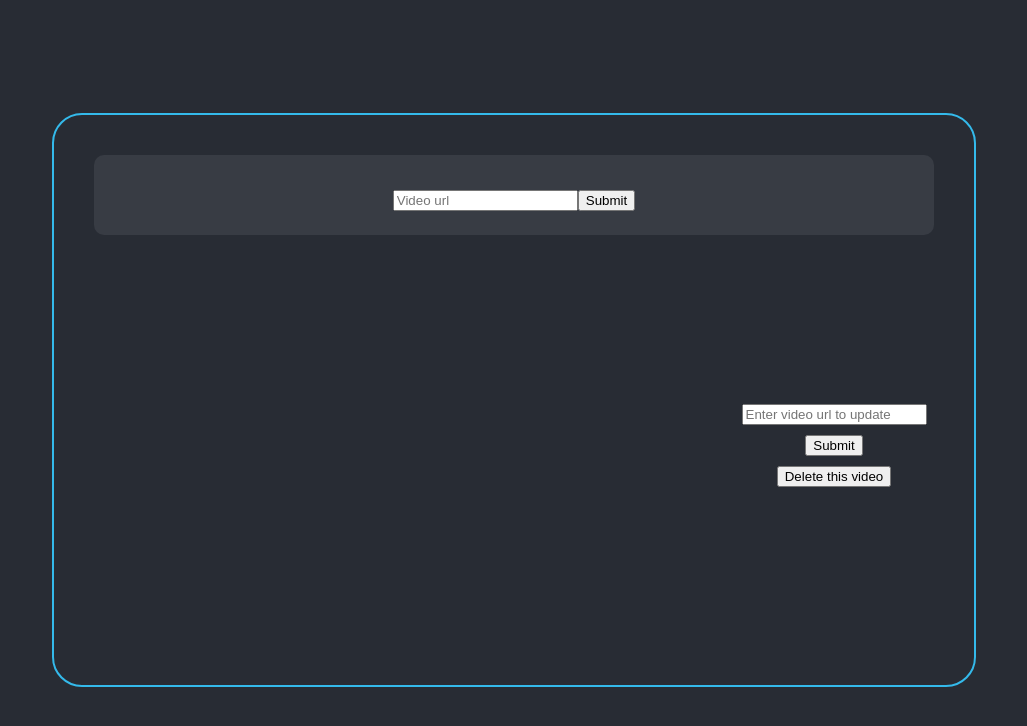
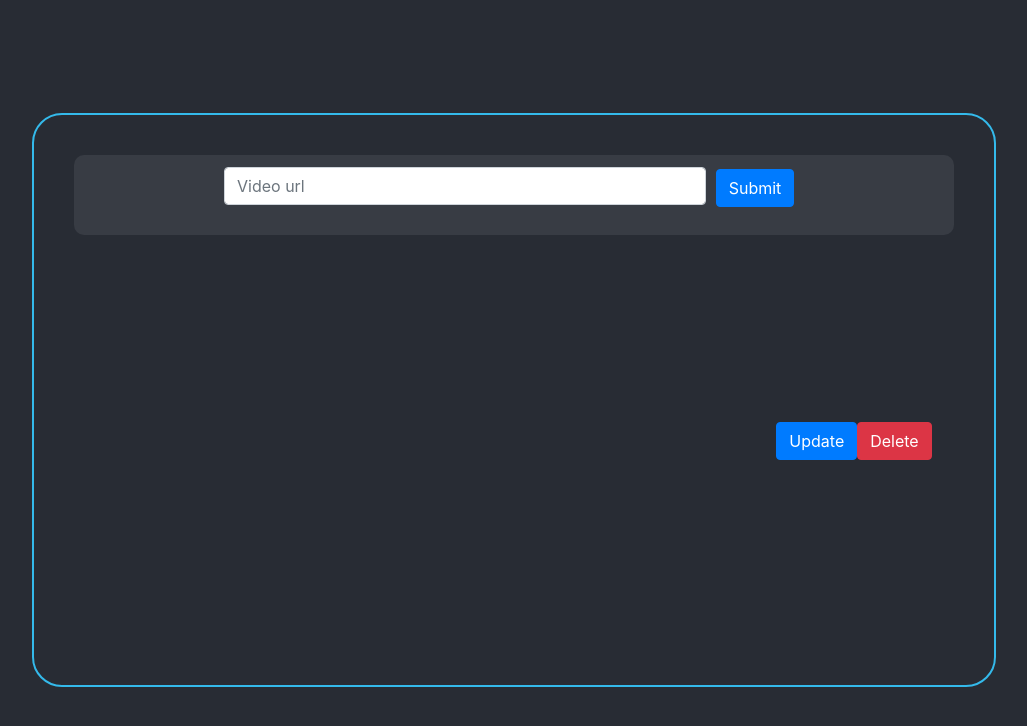
Before and after one commit to lancemahon/react-video-portfolio-practice, a React (Create React App) app: page / in a window 1280 px wide. Both pictures are taken after a click on the button "Add a video". Shown: the top 726 px of the page, without its empty margins (126-1153 px from the left). Built offline with nearby package versions, Linux system fonts and the light colour scheme.

Commit message:
Minor changes, mostly bootstrap-related
Worth noting:
- I changed AddVideoForm to use a bootstrap form, made use of some
row/column positioning
- I made a 40px gap between columns in VideoBox to help de-clutter

```diff
--- a/src/App.js
+++ b/src/App.js
@@ -2,6 +2,7 @@ import React from 'react';
 import './App.css';
 import VideoSection from './components/video-section'
 import {ContextProvider} from './Context'
+import 'bootstrap/dist/css/bootstrap.min.css'
 
 // Have a video component for displaying videos, will send the url in as a prop
 // Have an input_bar component for writing text into and submitting.
--- a/src/components/add-video-form.js
+++ b/src/components/add-video-form.js
@@ -3,15 +3,18 @@ import {Context} from '../Context'
 // import styled from 'styled-components'
 import ReactPlayer from 'react-player'
 import StyledP from './styled-p-tag'
+import Button from 'react-bootstrap/Button'
+import { Grid, Row, Col } from 'react-bootstrap'
 
 import styled from 'styled-components'
+import { Form } from 'react-bootstrap'
 
 const FormWrapper = styled.section`
   background: #383c44;
   min-height: 10vh;
   border-radius: 10px;
   display: grid;
-  grid-template-columns: 200px 1fr 200px;
+  grid-template-columns: 150px 1fr 150px;
 `
 const FormInnards = styled.section`
   border-radius: 10px;
@@ -46,11 +49,23 @@ function AddVideoForm() {
           <div>
             <StyledP active={isWrongUrl}>Please enter a valid url</StyledP>
             <form onSubmit={handleSubmit}>
-              <input type='text' placeholder='Video url' onChange={handleChange} />
-              <input type='submit' value='Submit' />
+              <Form.Group controlId='formAddVideo'>
+                <Form.Row>
+                  <Col sm={10}>
+                    <Form.Control type='input' placeholder='Video url' onChange={handleChange} />
+                  </Col>
+                    {/*<input type='text' placeholder='Video url' onChange={handleChange} />*/}
+                    <Col sm={1}>
+                      <Button variant='primary' type='submit'>
+                        Submit
+                      </Button>
+                    </Col>
+                  </Form.Row>
+                  {/*<input type='submit' value='Submit' />*/}
+              </Form.Group>
             </form>
           </div> :
-          <button onClick={() => wantsToAdd()}>Add a video</button>}
+          <Button variant='primary' onClick={() => wantsToAdd()}>Add a video</Button>}
         </FormInnards>
       </FormWrapper>
     </div>
--- a/src/components/delete-button.js
+++ b/src/components/delete-button.js
@@ -1,13 +1,14 @@
 import React, {useContext} from 'react'
 import {Context} from '../Context'
+import Button from 'react-bootstrap/Button'
 
 function DeleteButton ({id}) {
   const {deleteVideo} = useContext(Context)
 
   return (
-    <button onClick={() => {
+    <Button variant='danger' onClick={() => {
       console.log('Clicked delete button, id is: ' + id)
-      deleteVideo(id)}}>Delete this video</button>
+      deleteVideo(id)}}>Delete</Button>
   )
 }
 
--- a/src/components/input-bar.js
+++ /dev/null
@@ -1,26 +0,0 @@
-import React, { useState, useContext } from 'react'
-import { Context } from '../Context'
-
-
-function InputBar ({id, placeholderText}) {
-  const [textState, setTextState] = useState(placeholderText)
-  const {updateVideo} = useContext(Context)
-
-  function handleChange(e) {
-    setTextState(e.target.value)
-  }
-
-  function onSubmit(e) {
-    updateVideo(textState, id)
-  }
-
-  return(
-    <div>
-      <input type='text' placeholder={textState} onChange={handleChange} />
-      <button onClick={onSubmit}>Submit</button>
-    </div>
-  )
-
-}
-
-export default InputBar
--- a/src/components/video-box.js
+++ b/src/components/video-box.js
@@ -1,8 +1,8 @@
-import React from 'react'
+import React, { useState } from 'react'
 
 import Video from './video'
-import InputBar from './input-bar'
-import DeleteButton from './delete-button'
+import UpdateSection from './update-section'
+import Button from 'react-bootstrap/Button'
 import styled from 'styled-components'
 
 const Box = styled.section`
@@ -11,32 +11,29 @@ const Box = styled.section`
   display: grid;
   grid-template-columns: ${prop => prop.side == 'left' ? '1fr 200px' : '200px 1fr'};
   grid-template-rows: 1fr;
+  grid-column-gap: 40px;
 `
 
 const VideoPositioner = styled.section`
   grid-column: ${prop => prop.side == 'left' ? '1' : '2'};
 `
 
-const InputBarPositioner = styled.section`
+const UpdatePositioner = styled.section`
   grid-column: ${prop => prop.side == 'left' ? '2' : '1'};
   grid-row: 1;
   align-self: center;
+  justify-self: center;
 `
 
 function VideoBox({side, url, id}) {
-  console.log('Side for video box ' + id + ' is ' + side)
   return(
     <div>
       <Box side={side}>
-        <InputBarPositioner side={side}>
-          <InputBar
-            placeholderText='Enter video url to update'
+        <UpdatePositioner side={side}>
+          <UpdateSection
             id={id}
           />
-          <DeleteButton
-          id={id}
-          />
-        </InputBarPositioner>
+        </UpdatePositioner>
         <VideoPositioner side={side}>
           <Video
             url={url}
```
